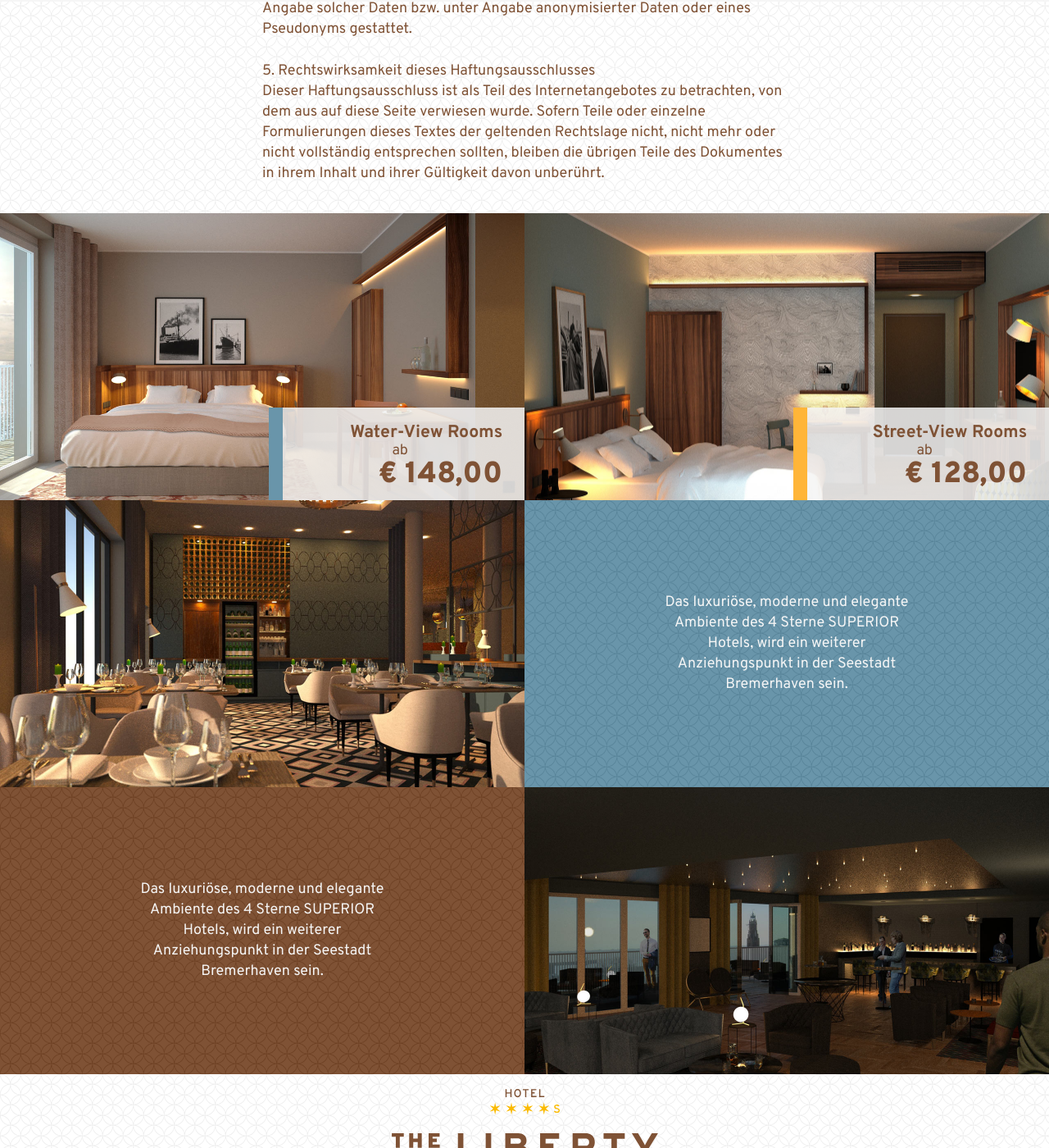
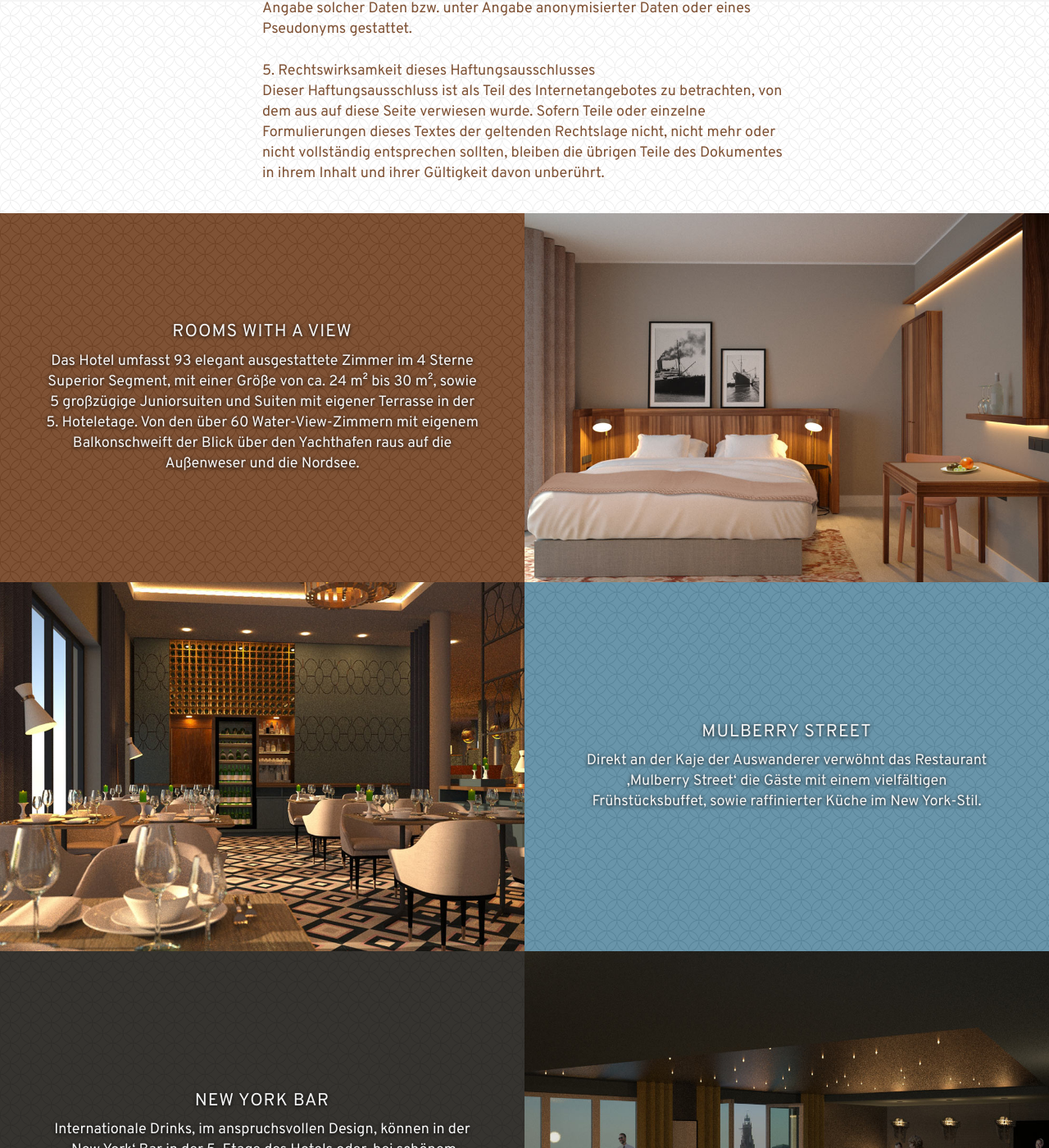
Before and after one commit to cmd1209/Liberty, a Jekyll site: the page built from impressum.html, in a window 1280 px wide and 1400 px high, scrolled down 2168 px. Shown: the whole window at 82% size. Built offline with Jekyll 4.4.1, drawn with Linux system fonts in a browser that asks for light colours; nearby versions of some CDN libraries; some of the changed text lies outside the part shown.

Commit message:
one room photo for hotel room and text to go with it

```diff
--- a/_includes/features.html
+++ b/_includes/features.html
@@ -1,26 +1,27 @@
 <section class="features">
 	<div class="flexrow">
-		<div class="featbox flexitem cover waterview">
-			<div class="pricebox blueborder">
-				<h5>Water-View Rooms</h5>
-				<p>ab</p>
-				<h2>€ 148,00</h2>
-			</div>
+		<div class="featbox flexitem textcontain gold order1">
+			<h5 class="feature-title">Rooms with a View</h5>
+			<p class="feature-description">Das Hotel umfasst 93 elegant ausgestattete Zimmer im 4 Sterne Superior Segment, mit einer Größe von ca. 24 m² bis 30 m², sowie 5 großzügige Juniorsuiten und Suiten mit eigener Terrasse in der 5. Hoteletage.
+Von den über 60 Water-View-Zimmern mit eigenem Balkonschweift der Blick über den Yachthafen raus auf die Außenweser und die Nordsee.</p>
 		</div>
-		<div class="featbox flexitem cover streetview">
+		<div class="featbox flexitem cover waterview order2">
 			<div class="pricebox orangeborder">
 				<h5>Street-View Rooms</h5>
 				<p>ab</p>
 				<h2>€ 128,00</h2>
 			</div>
 		</div>
-		<div class="featbox flexitem cover restaurant"></div>
-		<div class="featbox flexitem textcontain blue">
-			<p class="feature-description">Das luxuriöse, moderne und elegante Ambiente des 4 Sterne SUPERIOR Hotels, wird ein weiterer Anziehungspunkt in der Seestadt Bremerhaven sein.</p>
+		<div class="featbox flexitem cover restaurant order3"></div>
+		<div class="featbox flexitem textcontain blue order4">
+			<h5 class="feature-title">Mulberry Street</h5>
+			<p class="feature-description">Direkt an der Kaje der Auswanderer verwöhnt das Restaurant ‚Mulberry Street‘ die Gäste mit einem vielfältigen Frühstücksbuffet, sowie raffinierter Küche im New York-Stil.
+</p>
 		</div>
-		<div class="featbox flexitem textcontain gold">
-			<p class="feature-description">Das luxuriöse, moderne und elegante Ambiente des 4 Sterne SUPERIOR Hotels, wird ein weiterer Anziehungspunkt in der Seestadt Bremerhaven sein.</p>
+		<div class="featbox flexitem textcontain grey order5">
+			<h5 class="feature-title">New York Bar</h5>
+			<p class="feature-description">Internationale Drinks, im anspruchsvollen Design, können in der ‚New York‘ Bar in der 5. Etage des Hotels oder, bei schönem Wetter, auf der vorgelagerten Terrasse genossen werden.</p>
 		</div>
-		<div class="featbox flexitem cover bar"></div>
+		<div class="featbox flexitem cover bar order6"></div>
 	</div>
 </section>
--- a/assets/javascripts/scripts.js
+++ b/assets/javascripts/scripts.js
@@ -27,7 +27,7 @@
   		var scrollTop = $window.scrollTop();
   		logolong.toggleClass('popdown', scrollTop > prev);
   		logoblock.toggleClass('popup', scrollTop > prev);
-  		pricebox.addClass('priceslide', scrollTop > 850);
+  		// pricebox.addClass('priceslide', scrollTop > 850);
   		prev = scrollTop;
 		});
 
--- a/assets/stylesheets/sass_parts/features.sass
+++ b/assets/stylesheets/sass_parts/features.sass
@@ -9,10 +9,18 @@
 .restaurant
 	background: url($baseurl + '/assets/images/liberty_restaurant.jpg') center center / cover no-repeat
 .feature-description
-	position: absolute
-	top: 50%
-	left: 50%
-	transform: translate(-50%,-50%)
+	padding: 0 3em
+	text-shadow: 0 1px 5px black
+	// position: absolute
+	// top: 50%
+	// left: 50%
+	// transform: translate(-50%,-50%)
+.feature-title
+	text-shadow: 0 1px 5px black
+	text-transform: uppercase
+	margin: 0 0 0.5em 0
+	font-weight: 400
+	letter-spacing: 1px
 .flexrow
 	display: flex
 	flex-flow: row wrap
@@ -21,7 +29,11 @@
 	@media all and (max-width: $screen-s)
 		flex-basis: 100%
 .featbox
-	height: 350px
+	height: 450px
+.grey
+	background: url($baseurl + "/assets/images/spiration-grey.png") repeat
+.orange
+	background: url($baseurl + "/assets/images/spiration-orange.png") repeat
 .blue
 	background: url($baseurl + "/assets/images/spiration-blue.png") repeat
 .gold
@@ -30,7 +42,11 @@
 	position: relative
 	text-align: center
 	color: $light-grey
+	display: flex
+	flex-direction: column
+	justify-content: center
 .pricebox
+	display: none // temp disabled
 	background-color: rgba($light-grey, 0.85)
 	position: absolute
 	width: 250px
--- a/assets/stylesheets/sass_parts/structure.sass
+++ b/assets/stylesheets/sass_parts/structure.sass
@@ -35,3 +35,22 @@ a
 		max-width: $screen-xs
 
 	$border: 2px solid $gold
+
+.order1
+	order: 1
+.order2
+	order: 2
+.order3
+	order: 3
+	@media all and (max-width: $screen-s)
+		order: 4
+.order4
+	order: 4
+	@media all and (max-width: $screen-s)
+		order: 3
+.order5
+	order: 5
+.order6
+	order: 6
+.order7
+	order: 7
```
Also changed, not shown: assets/images/spiration-grey.png (added), assets/images/spiration-orange.jpg (added), assets/images/spiration-orange.png (added).
